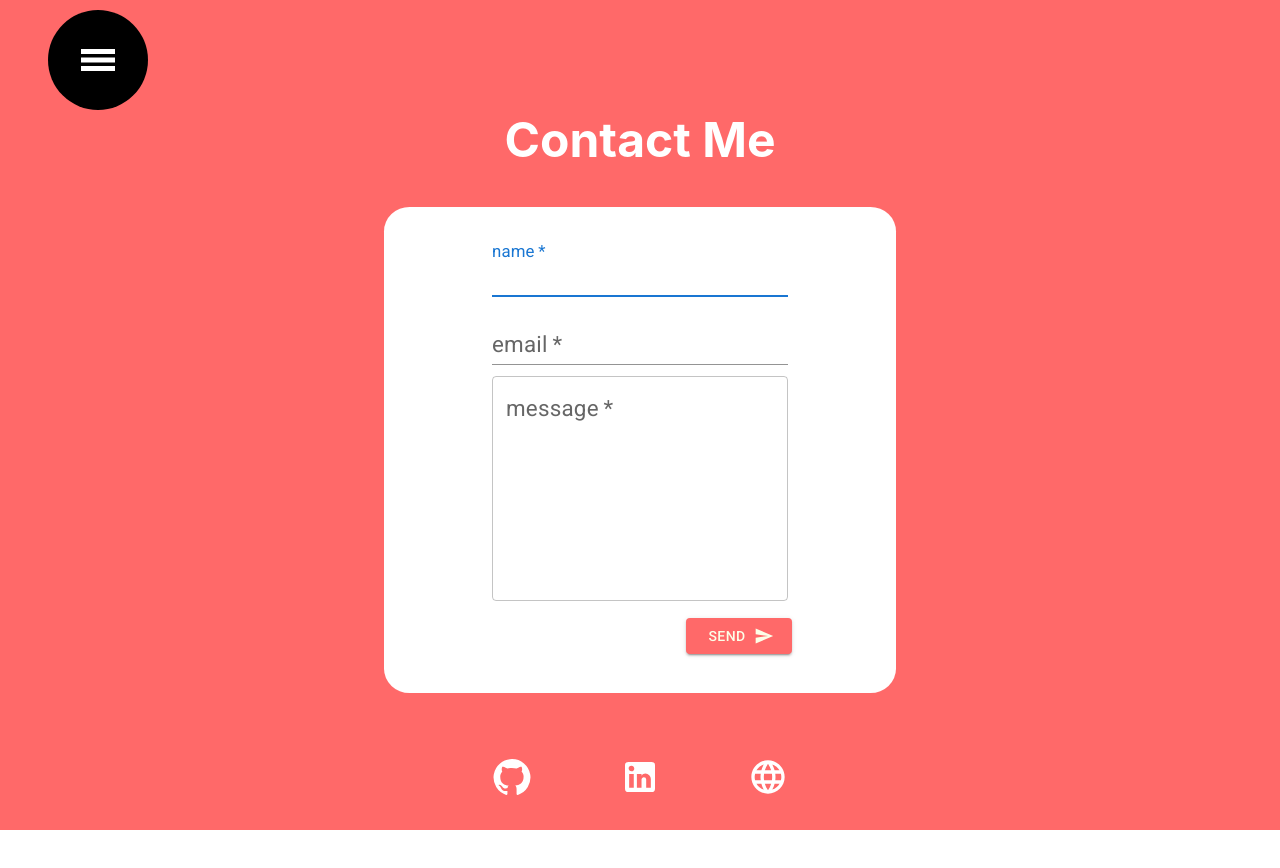
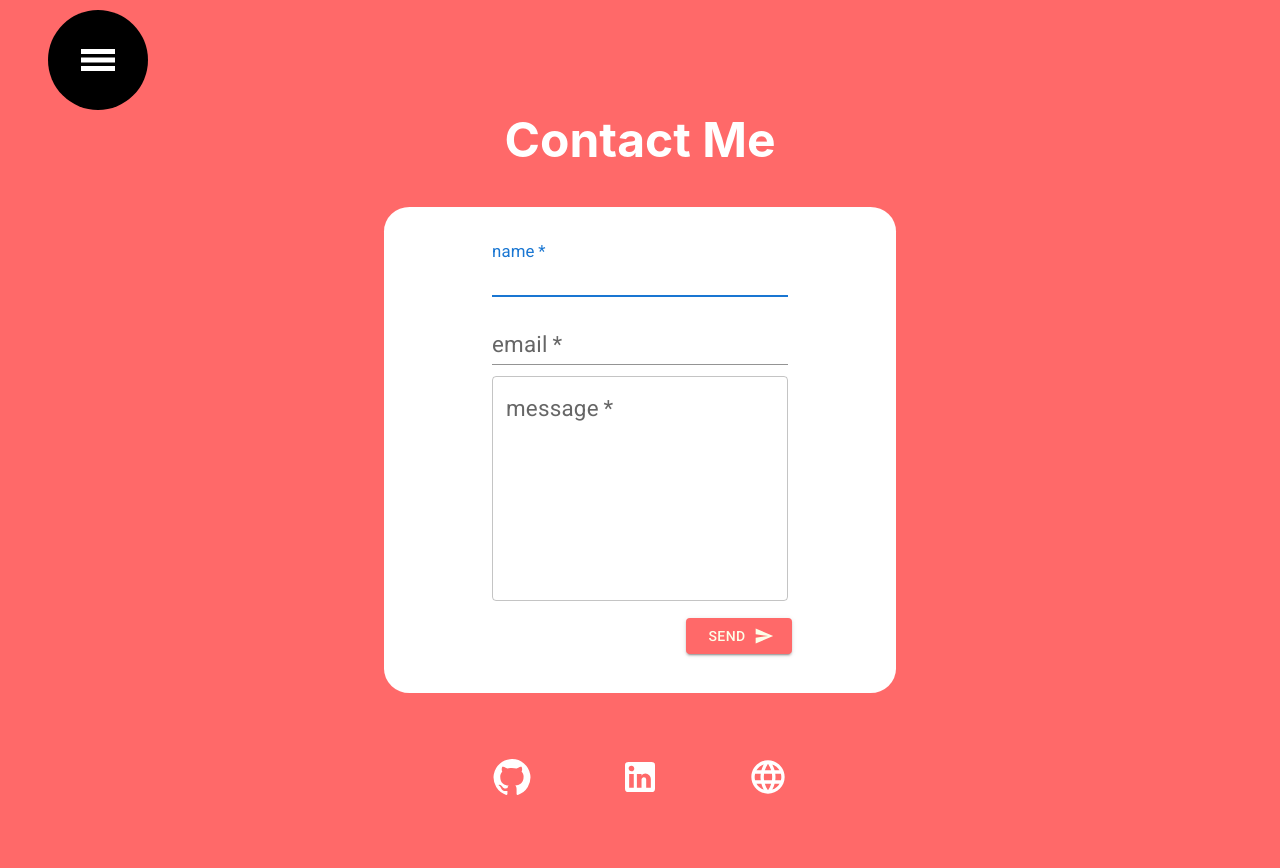
Before and after one commit to gshawnr/react_personal_site, a React (Create React App) app: page /contact in a window 1280 px wide. Before the commit the page ends 830 px from the top, so only its background shows below. Built offline with nearby package versions, Linux system fonts and the light colour scheme; no server answers.

Commit message:
minor style updates

```diff
--- a/src/components/App.css
+++ b/src/components/App.css
@@ -2,6 +2,7 @@
   background-color: #009fbd;
   text-align: center;
   min-width: 375px;
+  min-height: 100vh;
 }
 .app-nav {
   padding: 10px 20px 0;
--- a/src/screens/Contact.css
+++ b/src/screens/Contact.css
@@ -13,7 +13,7 @@ h1 {
 .contact-container {
   background-color: #ff6969;
   margin: 0;
-  min-height: 90vh;
+  min-height: 95vh;
   padding: 0;
 }
 
--- a/src/screens/Home.css
+++ b/src/screens/Home.css
@@ -1,5 +1,4 @@
 .home {
-  min-height: 90vh;
   display: flex;
   justify-content: center;
   padding: 0 20px;
```
